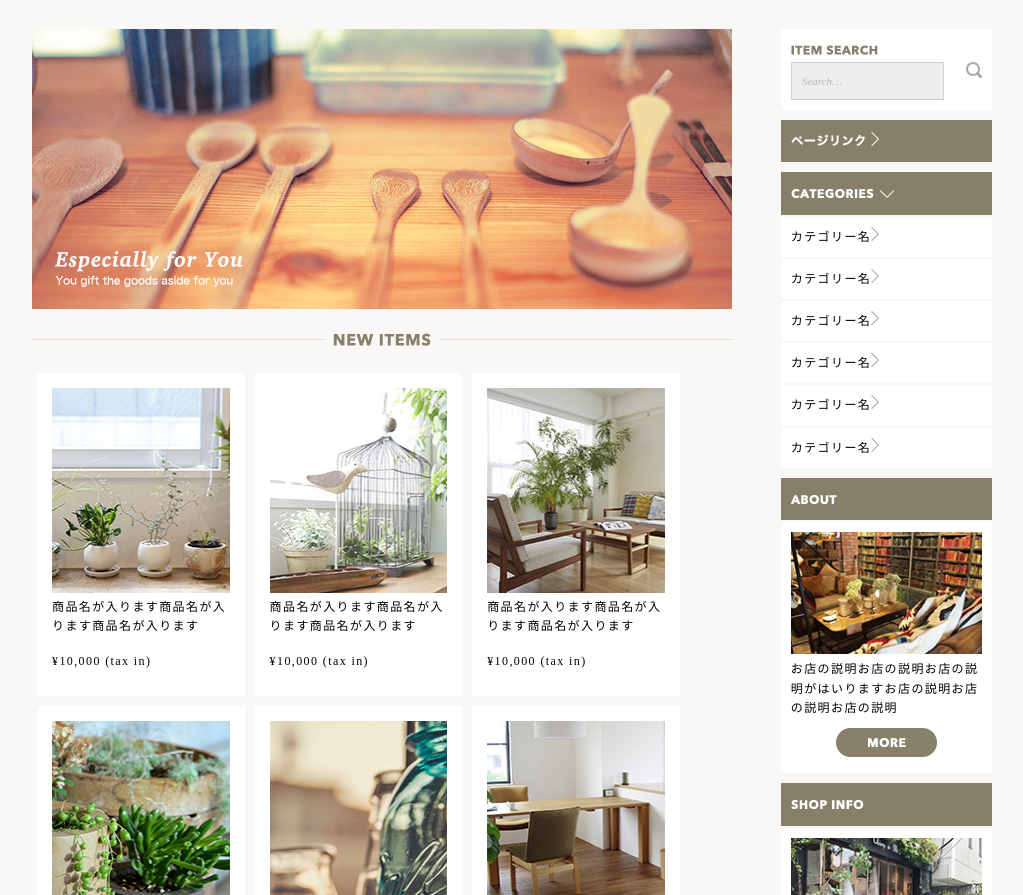
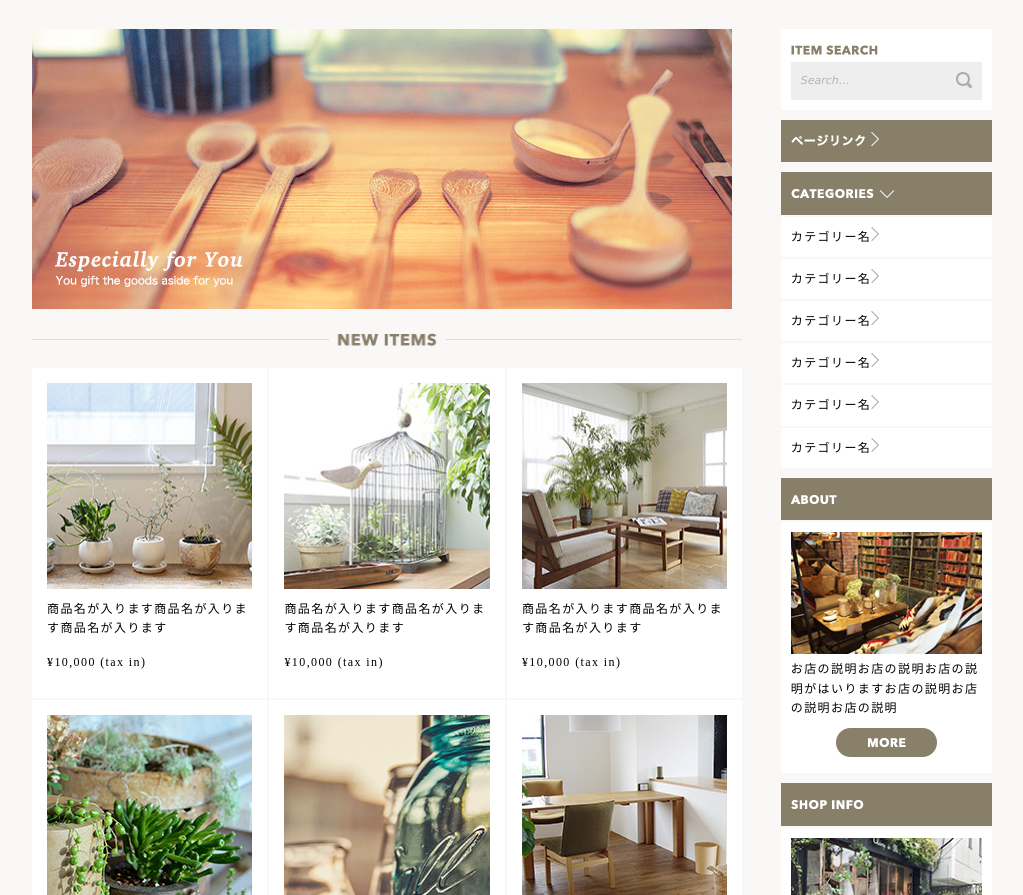
Before and after one commit to hiroyuki0124/shopping-site, a plain HTML site: page index.html in a window 1280 px wide. Shown: the part 57-952 px from the top of the page, without its empty margins (128-1151 px from the left). Drawn offline with nearby package versions, Linux system fonts and the light colour scheme.

Commit message:
0514メンタリング終了時点 一旦保存

```diff
--- a/css/style.scss
+++ b/css/style.scss
@@ -168,13 +168,22 @@ main{
             .items{
                 margin-top:15px;
                 display:flex;
+                justify-content: space-between;
                 flex-wrap: wrap;
 
             }
             .item{
-                width: 25%;
+                width: calc( ( 100% - 4px ) / 3 );
                 padding: 15px;
-                margin: 5px;
+                box-sizing: border-box;
+
+                &:nth-child(n+4) {
+                    margin-top: 2px;
+                }
+
+                img {
+                    width: 100%;
+                }
 
                 p{
                     padding:5px 0 10px 0;
@@ -248,6 +257,8 @@ main{
                     padding:10px;
 
                     .search{
+                        position: relative;
+
                         input{
                             background-color:$search;
                             border-radius: 0;
@@ -255,10 +266,13 @@ main{
                             font-size:11px;
                             font-style:oblique;
                             margin:0px;
-                            width:80%;
+                            width:100%;
+                            border: 0;
                         }
                         img{
-                        float: right;
+                            position: absolute;
+                            top: 10px;
+                            right: 10px;
                         }
                     }
                 }
--- a/index.html
+++ b/index.html
@@ -33,6 +33,9 @@
 </head>
 
 <body>
+
+  <!-- header
+  –––––––––––––––––––––––––––––––––––––––––––––––––– -->
   <header>
     <div id="header_in" class="container">
       <div class="row">
@@ -57,47 +60,50 @@
     </div>
   </header>
 
+    <!-- main
+  –––––––––––––––––––––––––––––––––––––––––––––––––– -->
+
   <main>
     <div id="main_in" class="container">
+      <div class="row">
         <div class="nine columns">
           <div class="owl-carousel owl-theme">
             <img class="u-max-full-width" src="images/top/ca_banner.jpg" alt="ca_banner">
           </div>
 
           <div class="newitems">
-          <img class="u-max-full-width" src="images/top/title_newitems.png" alt="title_newitems">
+            <img class="u-full-width" src="images/top/title_newitems.png" alt="title_newitems">
             <div class="items">
               <div class="box item">
-              <div class="img item_01"></div>
+                <img src="./images/top/item_01.jpg" alt="item_01">
                 <p class="description">商品名が入ります商品名が入ります商品名が入ります</p>
                 <p class="price">¥10,000 (tax in)</p>
               </div>
               <div class="box item">
-              <div class="img item_02"></div>
+                <img src="./images/top/item_02.jpg" alt="item_02">
                 <p class="description">商品名が入ります商品名が入ります商品名が入ります</p>
                 <p class="price">¥10,000 (tax in)</p>
               </div>
               <div class="box item">
-              <div class="img item_03"></div>
+                <img src="./images/top/item_03.jpg" alt="item_03">
                 <p class="description">商品名が入ります商品名が入ります商品名が入ります</p>
                 <p class="price">¥10,000 (tax in)</p>
               </div>
               <div class="box item">
-              <div class="img item_04"></div>
+                <img src="./images/top/item_04.jpg" alt="item_04">
                 <p class="description">商品名が入ります商品名が入ります商品名が入ります</p>
                 <p class="price">¥10,000 (tax in)</p>
               </div>
               <div class="box item">
-              <div class="img item_05"></div>
+                <img src="./images/top/item_05.jpg" alt="item_05">
                 <p class="description">商品名が入ります商品名が入ります商品名が入ります</p>
                 <p class="price">¥10,000 (tax in)</p>
               </div>
               <div class="box item">
-              <div class="img item_06"></div>
+                <img src="./images/top/item_06.jpg" alt="item_06">
                 <p class="description">商品名が入ります商品名が入ります商品名が入ります</p>
                 <p class="price">¥10,000 (tax in)</p>
               </div>
-
             </div>
           </div>
           <div class="popular">
@@ -159,11 +165,14 @@
           </div>
         </div>
       </div>
+
       <div class="three columns sideber">
         <div class="box itemserch">
           <img class="u-max-full-width" src="images/top/itemserch.png" alt="itemserch">
-        <p class="search"><input type="text" name="text" value="Search…">
-        <img class="u-max-full-width" src="images/top/search_icon.png" alt="search_icon"></p>
+          <div class="search">
+            <input type="text" name="text" value="Search…">
+            <img class="u-max-full-width" src="images/top/search_icon.png" alt="search_icon">
+          </div>
         </div>
         <div class="side_nav">
           <div class="nav_title ">
@@ -214,10 +223,15 @@
           </div>
         </div>
       </div>
+    </div>
   </main>
+
+  <!-- footer
+  –––––––––––––––––––––––––––––––––––––––––––––––––– -->
 
   <footer>
     <div id="footer_in" class="container">
+      <div class="row">
         <div class="pagetop">
           <img class="u-max-full-width" src="images/top/pagetop.png" alt="pagetop">
         </div>
@@ -229,6 +243,7 @@
           copyright<i class="fa fa-copyright" aria-hidden="true"></i>APPLE BERRY all right reserved.
         </div>
       </div>
+    </div>
   </footer>
 
 </body>
```
Also changed, not shown: css/style.css, 1 other file. Lines whose indentation alone changed are shown as unchanged.
